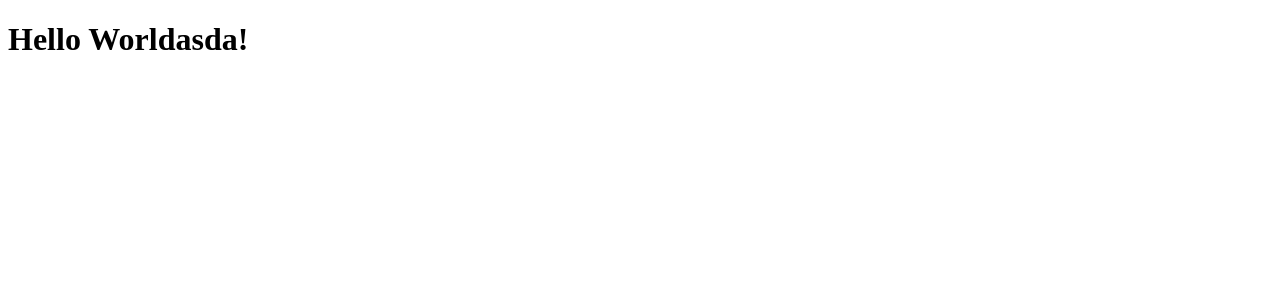
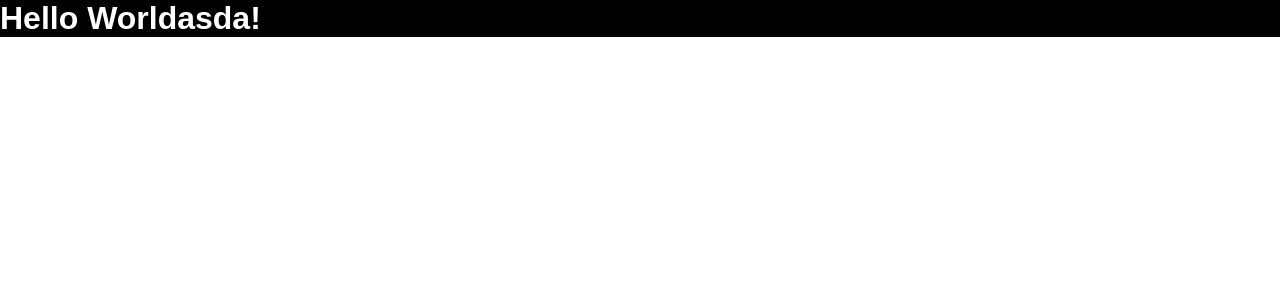
Before and after one commit to Yiaoma/tsx_movies, a React app: page / in a window 1280 px wide. Shown: the top 300 px of the page. Built offline with nearby package versions, Linux system fonts and the light colour scheme.

Commit message:
Updated project structure, added global style.

```diff
--- /dev/null
+++ b/src/globalStyle.ts
@@ -0,0 +1,19 @@
+import {createGlobalStyle} from "styled-components";
+
+export const GlobalStyle = createGlobalStyle`
+    * {
+        margin: 0;
+        padding: 0;
+        box-sizing: border-box;
+    }
+
+    html {
+        font-family: "Motserrat", sans-serif;
+        font-size: 16px;
+    }
+
+    #root {
+        background-color: #000;
+        color: #fff;
+    }
+`;
--- a/src/index.tsx
+++ b/src/index.tsx
@@ -1,5 +1,11 @@
 import React from "react";
 import ReactDOM from "react-dom";
 import {App} from "./App";
+import {GlobalStyle} from "./globalStyle";
 
-ReactDOM.render(<App/>, document.getElementById("root"));
+ReactDOM.render(
+    <>
+        <GlobalStyle/>
+        <App/>
+    </>,
+document.getElementById("root"));
--- a/webpack.config.js
+++ b/webpack.config.js
@@ -8,6 +8,7 @@ module.exports = {
         path: path.resolve(__dirname, "dist"),
         filename: "bundle-[contenthash].js"
     },
+    devtool: "source-map",
     module: {
         rules: [
             {
@@ -18,7 +19,7 @@ module.exports = {
         ]
     },
     resolve: {
-        extensions: [".js", ".jsx", ".tx", ".tsx"]
+        extensions: [".js", ".jsx", ".ts", ".tsx"]
     },
     plugins: [
         new HtmlWebpackPlugin({
```
Also changed, not shown: tsconfig.json (+16 -10 lines).
